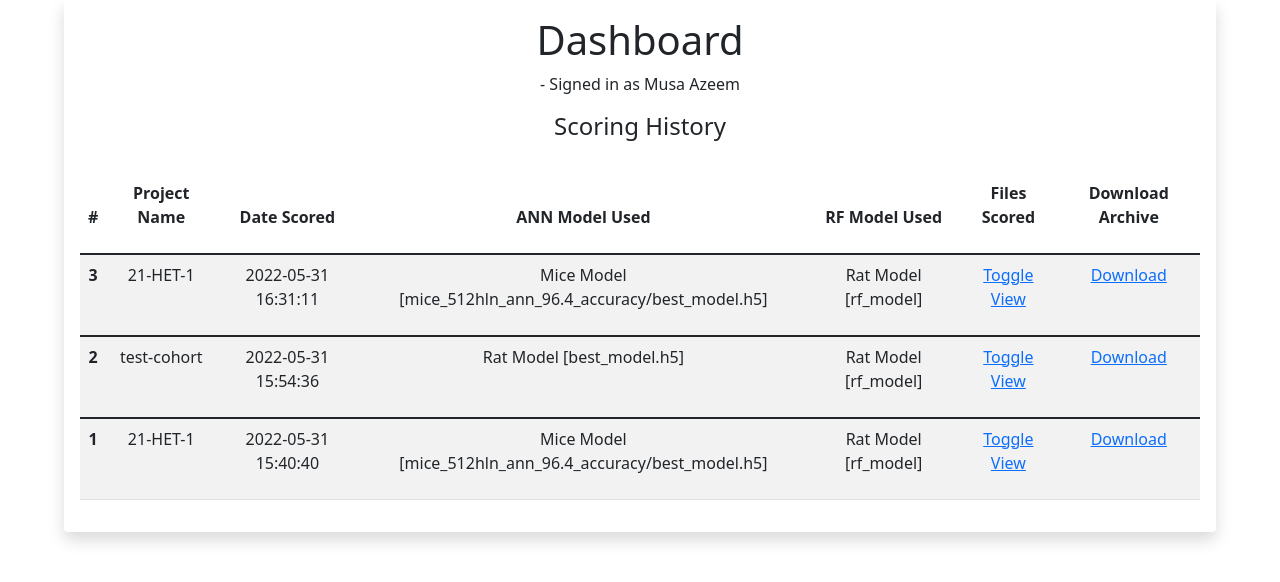
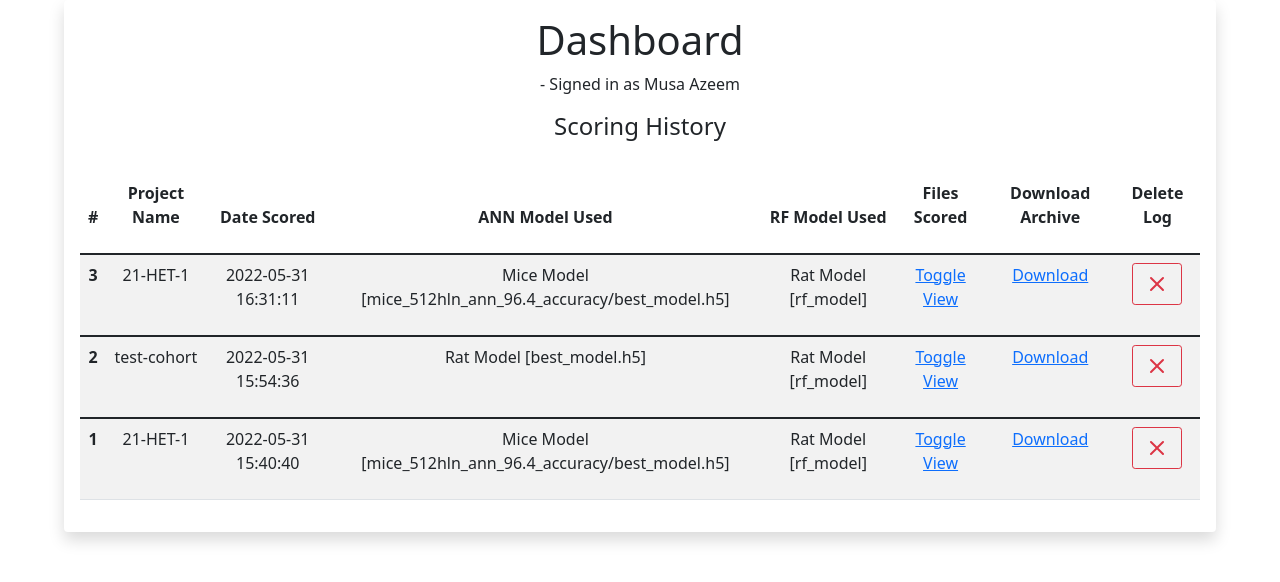
Before and after one commit to smithandrewk/aurora, a Flask app: page /dashboard in a window 1280 px wide. Shown: the part 56-638 px from the top of the page. Run offline with Flask 2, Linux system fonts and the light colour scheme; a user stored in the database is signed in; data comes from the database, SQL or seed files in the repository; both versions use the stored data as it was after the commit; some libraries are stand-ins or nearby versions.

Commit message:
delete/restore logs

```diff
--- a/app.py
+++ b/app.py
@@ -4,7 +4,7 @@ import secrets
 import json
 import subprocess
 from subprocess import CalledProcessError
-from flask import Flask, render_template, request, redirect, url_for, flash, Response, send_from_directory
+from flask import Flask, render_template, request, redirect, url_for, flash, Response, send_from_directory, Markup
 from werkzeug.utils import secure_filename
 from flask_sqlalchemy import SQLAlchemy
 from flask_migrate import Migrate
@@ -84,11 +84,13 @@ def logout():
 def index():
     return render_template('index.jinja')
 
+# @app.route('/dashboard/<log_id>', defaults={'log_id': None}, methods=['GET', 'POST'])
 @app.route('/dashboard')
 @login_required
 def dashboard():
-    logs = list(ScoringLog.query.filter_by(email=current_user.email))
+    logs = list(ScoringLog.query.filter_by(email=current_user.email, is_deleted=False))
     logs.reverse()
+    print(logs)
     files = []
     for log in logs:
         log.date_scored = str(log.date_scored)[:-7]
@@ -220,6 +222,23 @@ def download_archive_zip(filename):
         return redirect(url_for('dashboard'))
     return send_from_directory(DOWNLOAD_FOLDER, filename)
 
+@app.route("/delete_log/<log_id>")
+@login_required
+def delete_log(log_id):
+    url = url_for('restore_log', log_id=log_id)
+    flash(Markup(f"Log {log_id} deleted <a href='{url}'>Undo?</a>"))
+    log = ScoringLog.query.filter_by(id=log_id).first()
+    log.is_deleted = True
+    db.session.commit()
+    return redirect(url_for('dashboard'))
+
+@app.route("/restore_log/<log_id>")
+@login_required
+def restore_log(log_id):
+    log = ScoringLog.query.filter_by(id=log_id).first()
+    log.is_deleted = False
+    db.session.commit()
+    return redirect(url_for('dashboard'))
 
 # Databse Models
 
@@ -252,6 +271,7 @@ class ScoringLog(db.Model):
     ann_model = db.Column(db.String(200), nullable=False)
     rf_model = db.Column(db.String(200), nullable=False)
     files = db.Column(db.String(1000), nullable=False)      # json list of files
+    is_deleted = db.Column(db.Boolean, default=False)
 
 if __name__=='__main__':
     init_dir()
--- a/templates/dashboard.jinja
+++ b/templates/dashboard.jinja
@@ -15,6 +15,7 @@
                 <th scope="col"><p class="text-center">RF Model Used</p></th>
                 <th scope="col"><p class="text-center">Files Scored</p></th>
                 <th scope="col"><p class="text-center">Download Archive</p></th>
+                <th scope="col"><p class="text-center">Delete Log</p></th>
             </tr>
         </thead>
         {% for log in logs %}
@@ -41,6 +42,15 @@
                             <p class="text-center">Download</p>
                         </a>
                     </td>
+                    <td>
+                        <div class="text-center">
+                            <a href="{{ url_for('delete_log', log_id=log.id) }}" class="btn btn-sm btn-outline-danger">
+                            <svg xmlns="http://www.w3.org/2000/svg" width="32" height="32" fill="currentColor" class="bi bi-x" viewBox="0 0 16 16">
+                                <path d="M4.646 4.646a.5.5 0 0 1 .708 0L8 7.293l2.646-2.647a.5.5 0 0 1 .708.708L8.707 8l2.647 2.646a.5.5 0 0 1-.708.708L8 8.707l-2.646 2.647a.5.5 0 0 1-.708-.708L7.293 8 4.646 5.354a.5.5 0 0 1 0-.708z"/>
+                            </svg>
+                            </a>
+                        </div>
+                    </td>
                 </tr>
             </tbody>
         {% endfor %}
```
Also changed, not shown: migrations/versions/35619ca36565_logs_is_deleted.py (added, +28 -0 lines), Data.db.
